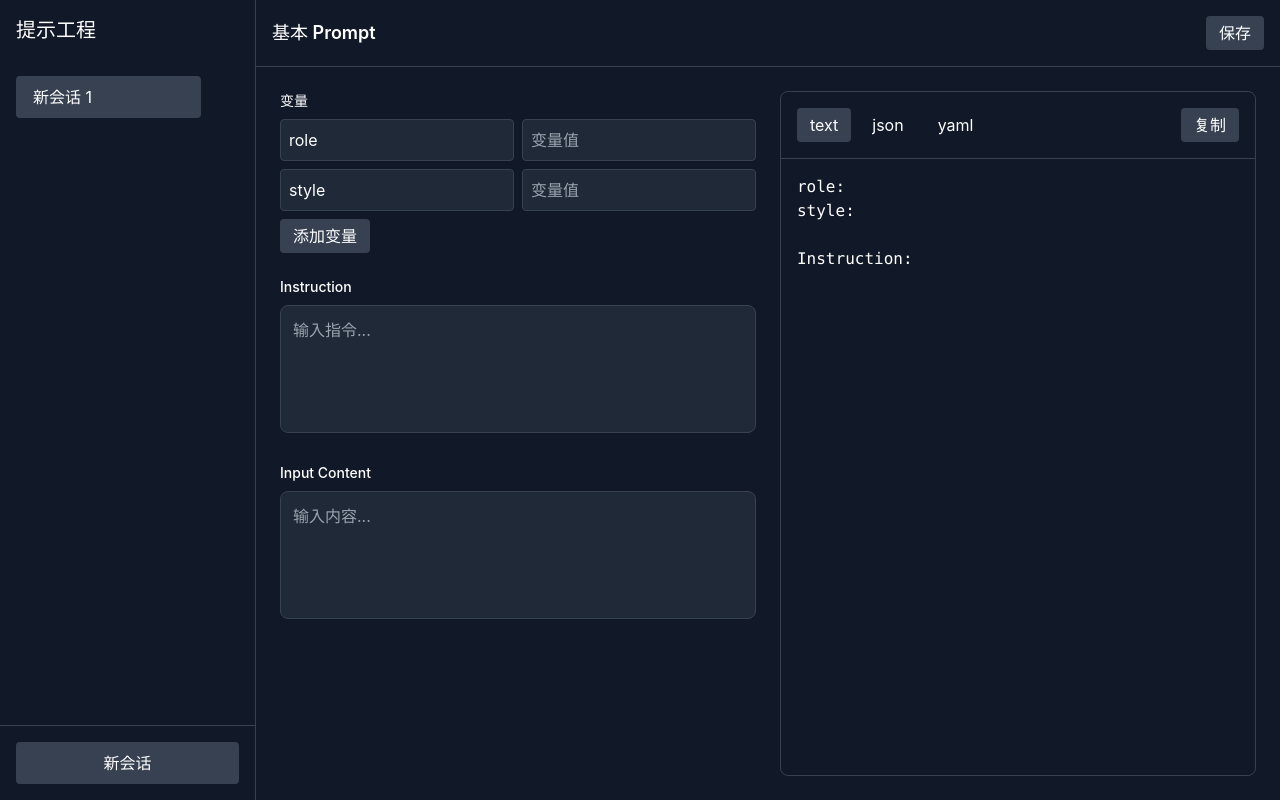
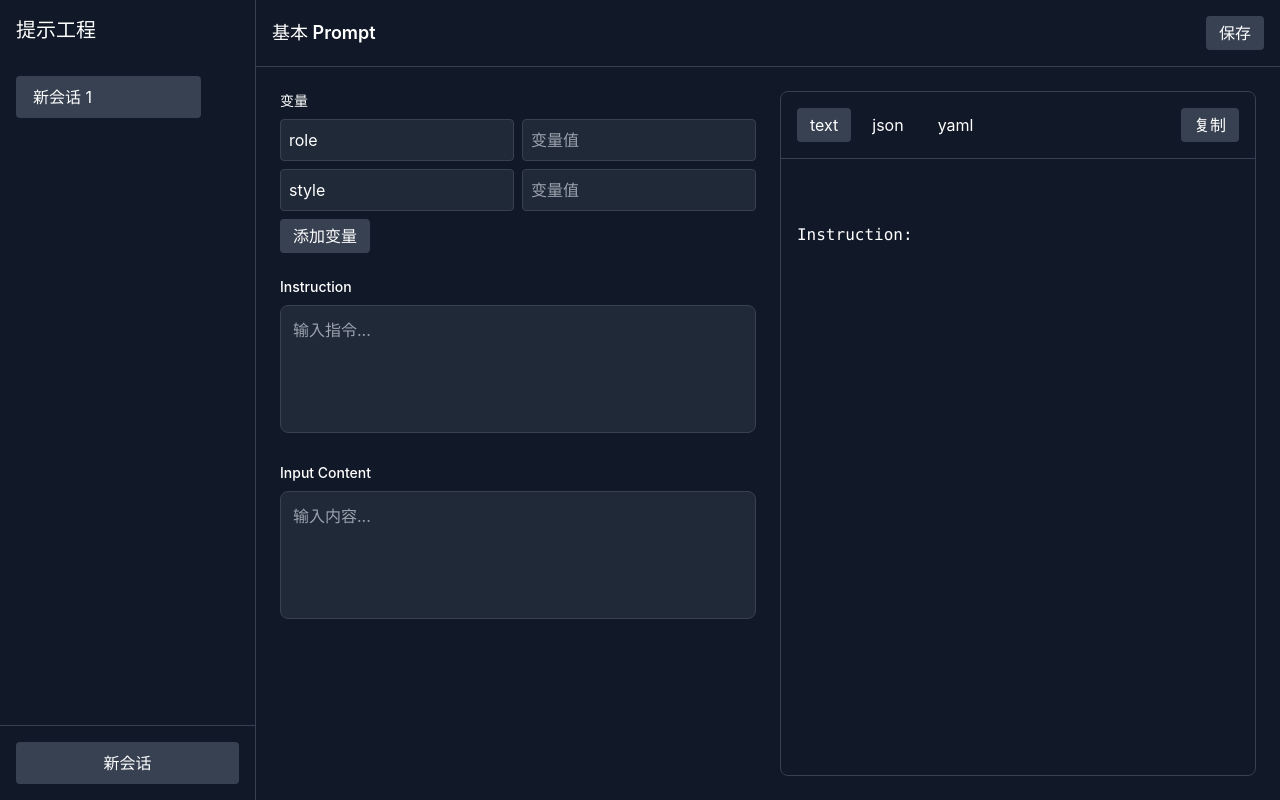
Before and after one commit to re0phimes/PromptSimpleManager, a Vue app: page / in a window 1280 px wide. Built offline with nearby package versions, Linux system fonts and the light colour scheme.

Commit message:
feat:隐藏了role和style不存在的情况

```diff
--- a/src/components/MainContent.vue
+++ b/src/components/MainContent.vue
@@ -101,9 +101,13 @@ const convertedPrompt = computed(() => {
   if (!activeConversation.value) return ''
 
   const baseStructure: BasePromptStructure = {
-    variables: Object.fromEntries(activeConversation.value.variables.map(v => [v.key, v.value])),
+    variables: Object.fromEntries(
+      activeConversation.value.variables
+        .filter(v => v.value !== '') // Only include non-empty variables
+        .map(v => [v.key, v.value])
+    ),
     instruction: activeConversation.value.instruction,
-    inputContent: activeConversation.value.inputContent
+    inputContent: activeConversation.value.inputContent || undefined
   }
 
   const promptStructure: PromptStructure = {
--- a/src/stores/prompt.ts
+++ b/src/stores/prompt.ts
@@ -121,20 +121,9 @@ export const usePromptStore = defineStore('prompt', {
 
       let prompt = ''
 
-      // Only include role and style if they have content
-      const roleVariable = activeConversation.variables.find(v => v.key === 'role')
-      const styleVariable = activeConversation.variables.find(v => v.key === 'style')
-
-      if (roleVariable?.value) {
-        prompt += `${roleVariable.key}: ${roleVariable.value}\n`
-      }
-      if (styleVariable?.value) {
-        prompt += `${styleVariable.key}: ${styleVariable.value}\n`
-      }
-
-      // Include other variables
+      // Include all non-empty variables
       activeConversation.variables.forEach(variable => {
-        if (variable.key !== 'role' && variable.key !== 'style') {
+        if (variable.value !== '') {
           prompt += `${variable.key}: ${variable.value}\n`
         }
       })
@@ -143,10 +132,12 @@ export const usePromptStore = defineStore('prompt', {
         prompt += `\nInstruction: ${activeConversation.instruction}\n`
       }
       if (activeConversation.inputContent) {
-        prompt += `\nInput Content:\n\`\`\`${activeConversation.inputContent}\`\`\`\n`
+        prompt += `\nInput Content:\n\`\`\`\n${activeConversation.inputContent}\n\`\`\`\n`
       }
 
-      return prompt
+      return prompt.trim()
     }
+
+
   }
 })
```
